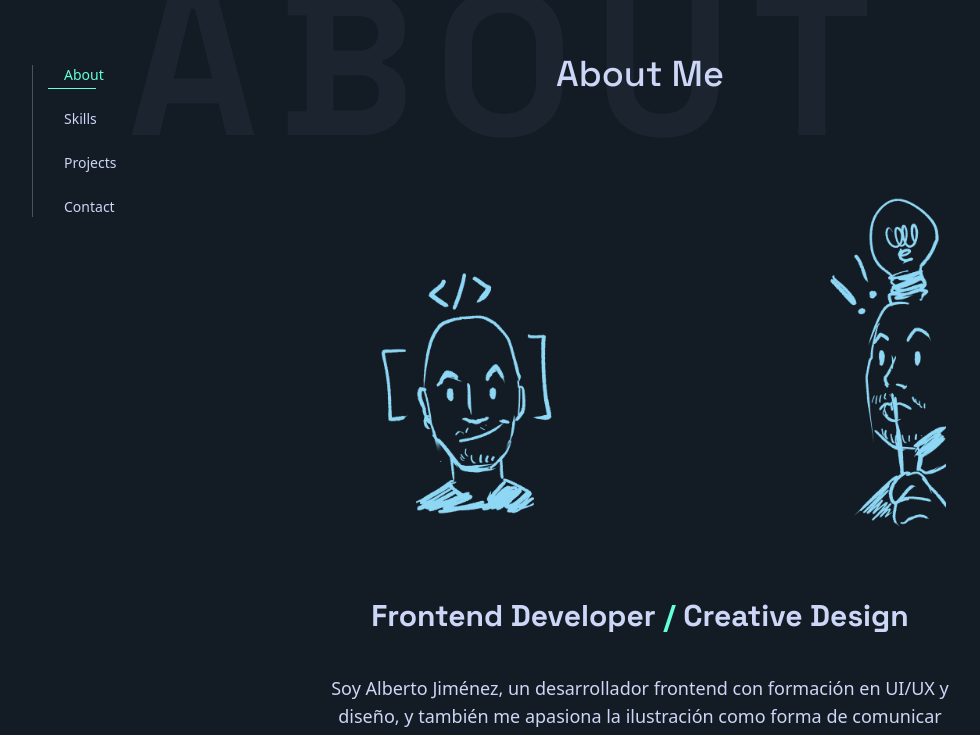
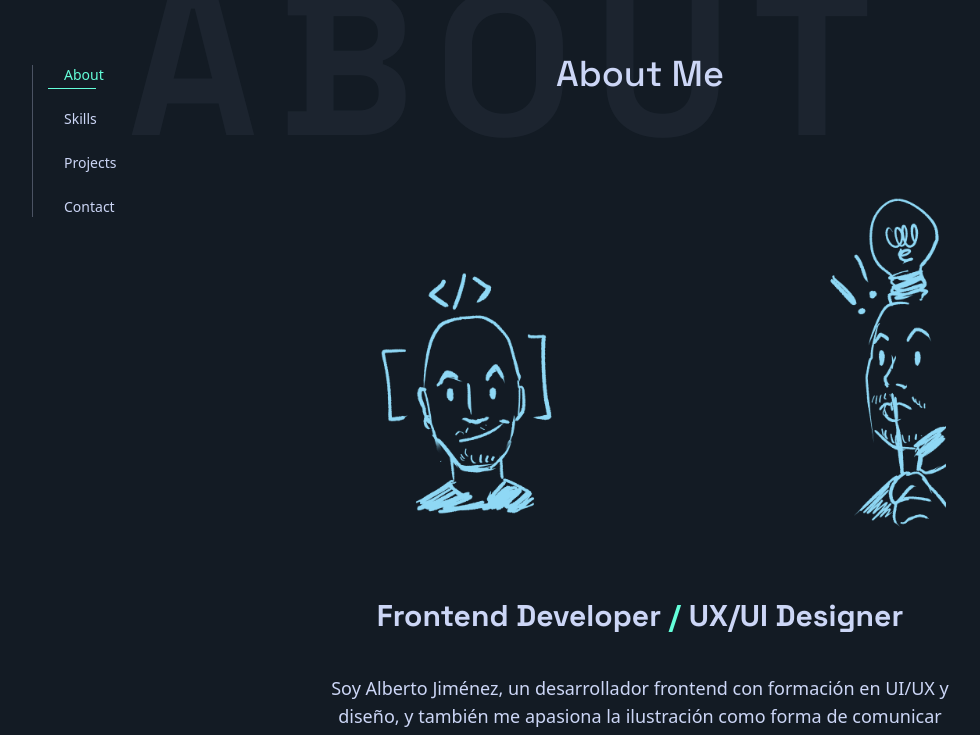
Before and after one commit to Albertojs89/AlbertoJSDev, a React (Vite) app: page / in a window 1280 px wide. Shown: the part 202-937 px from the top of the page, without its empty margins (0-980 px from the left). Built offline with nearby package versions, Linux system fonts and the light colour scheme.

Commit message:
Update About.jsx

```diff
--- a/src/sections/About.jsx
+++ b/src/sections/About.jsx
@@ -60,7 +60,7 @@ function About() {
               hovered === 'frontend' ? 'opacity-0' : 'opacity-100'
             }`}
           >
-            Creative Design
+            UX/UI Designer
           </span>
         </h3>
       </div>
```
